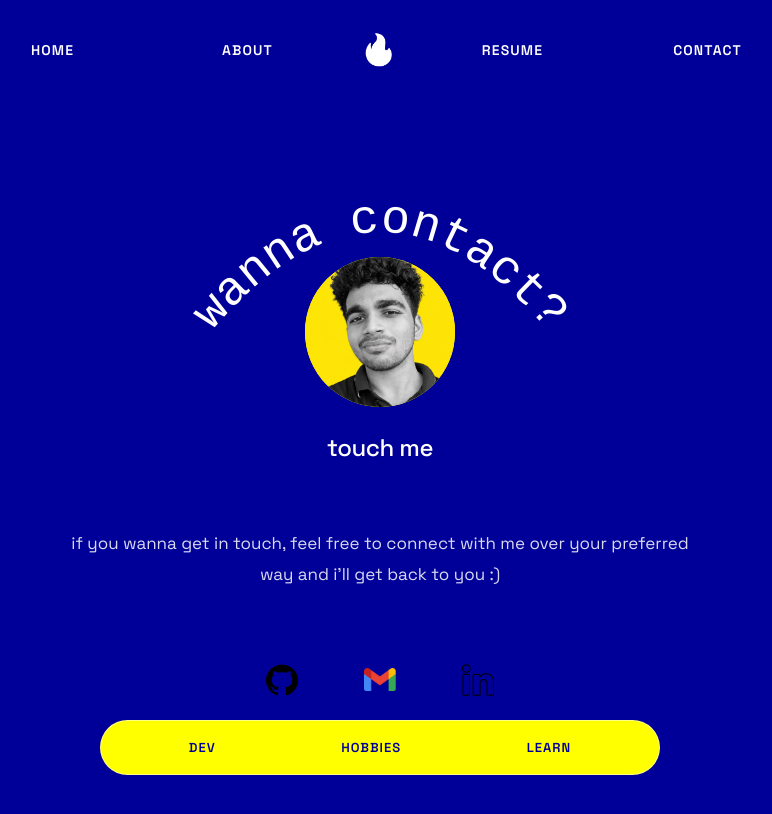
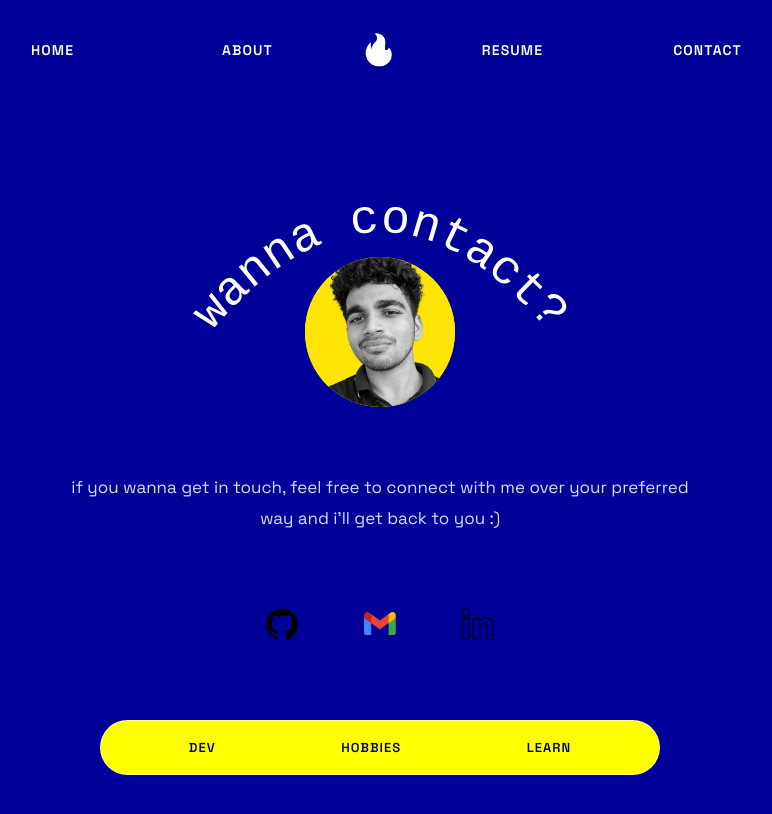
Before and after one commit to vinay-sajith/vinay-portfolio, a React (Vite) app in the folder portfolio--/: page /vinay-portfolio/contact in a window 1280 px wide. Shown: the top 814 px of the page, without its empty margins (260-1032 px from the left). Built offline with nearby package versions, Linux system fonts and the light colour scheme; a web font is replaced by a local one.

Commit message:
made some changes

```diff
--- a/portfolio--/src/pages/contact.jsx
+++ b/portfolio--/src/pages/contact.jsx
@@ -38,9 +38,7 @@ function Contact() {
           <img src={portrait} alt="Vinay Sajith" />
         </div>
 
-        <h2 className="contact-title">
-          touch me
-        </h2>
+
 
       </section>
 
```
